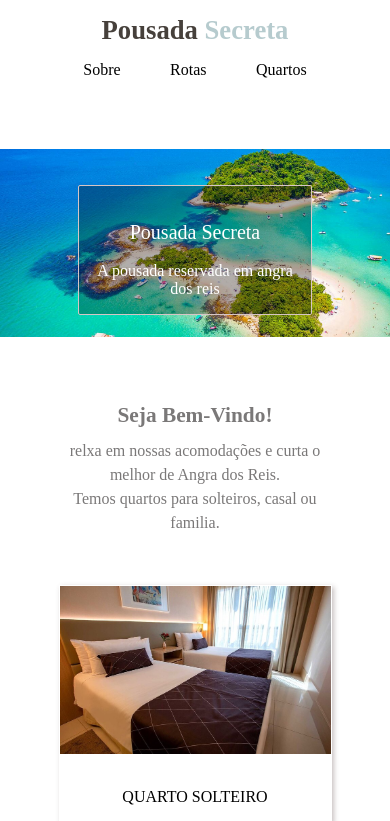
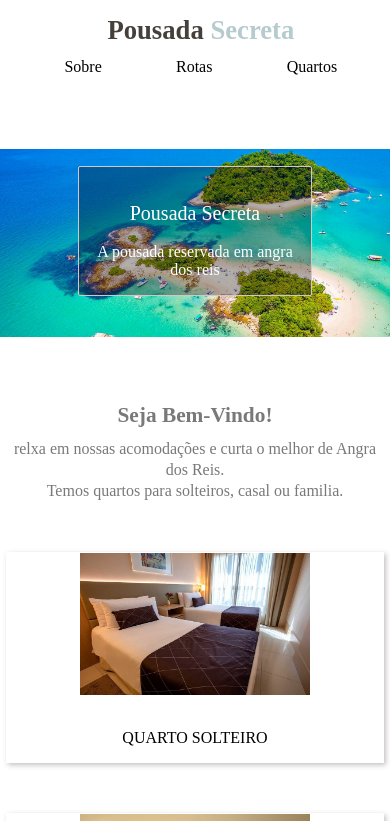
Before and after one commit to douglasjorge10/projeto-pousada-secreta, a plain HTML site: page index.html in a window 390 px wide. Shown: the top 821 px of the page. Drawn offline with Linux system fonts and the light colour scheme.

Commit message:
add breakpoints

```diff
--- a/_css/main-style.css
+++ b/_css/main-style.css
@@ -183,16 +183,48 @@ ul, li, a{
     padding-bottom: 20px;
     text-align: center;
 }
-@media (max-width:778px){
+@media (max-width:1024px){
+    .artCont, .descruart {
+        width: 93%;
+}
+.artCont iframe{
+    width: 100%;
+    margin-left: 0;
+}
+}
+@media (max-width:840px){
+    .cabecalho {
+        margin-left: 7%;
+    }
+    .imgPrin figcaption {
+        margin-top: -40%;
+    }
+    .artCont, .descruart {
+        width: 97%;
+    }
+    .descrQuart img {
+        max-width: 230px;
+    }
+    .artCont iframe{
+        width: 100%;
+        margin-left: 0;
+    }
+
+}
+@media (max-width:600px){
     section.corpo h2{
         font-size: 16pt;
     }
-    section.corpo p{
-        line-height: 1.5em;
-        font-size: 12pt;
+    section.corpo p {
+        line-height: 1.3em;
+        font-size: 1em;
+        height: 120px;
     }
+
+
 /* cabecalho header */
     header.cabecalho{
+        width: 89%;
         text-align: center;
         display: block;
         height: 17vh;
@@ -210,11 +242,14 @@ ul, li, a{
 /* imagem principal e seu figcaption */
     section.corpo figure.imgPrin figcaption{
         height: auto;
-        margin-top: -40%;
+        margin-top: -45%;
         font-size: 12pt;
     }
     section.corpo figure.imgPrin figcaption span{
         font-size: 15pt;
+    }
+    section.corpo p{
+        height: auto;
     }
 /* imagens dos cards quartos */
     article.artCont figure.card{
@@ -223,6 +258,16 @@ ul, li, a{
     article.artCont figure.card img{
         width: 100%;
         height: auto;
+    }
+    figure.cardSobre p{
+        margin-top: 10px;
+        height: 170px;
+    }
+    .contCardSobre figure.cardSobre img {
+        height: 270px;
+    }
+    #figquart{
+        height: 200px;
     }
 /* iframe rota */
     article.artCont div.rota iframe{
--- a/_css/style-quarto.css
+++ b/_css/style-quarto.css
@@ -5,7 +5,7 @@
 ul.listQuart{
     display: flex;
     flex-wrap: wrap;
-    justify-content: space-between;
+    justify-content: center;
     margin: auto;
     width: 90%;
     line-height: 1em;
@@ -27,3 +27,33 @@ ul.listQuart{
     height: 100%;
 
 }
+.descrQuart figure{
+    margin: 0 auto;
+}
+@media (max-width:500px){
+    .artCont h2 {
+        font-size: 18pt !important;
+    }
+    .descrQuart img {
+        max-width: 128px !important;
+    }
+    .listQuart h4 {
+        margin: 22px 0;
+        width: 100%;
+    }
+    ul.listQuart{
+        margin-top: -20px;
+    }
+    .artCont p{
+        margin-bottom: -40px;
+    }
+    .listQuart li{
+        width: initial;
+        margin-right: 30px;
+    }
+}
+@media (max-width:375px){
+    .descrQuart img {
+        max-width: 400px !important;
+    }
+}
```
